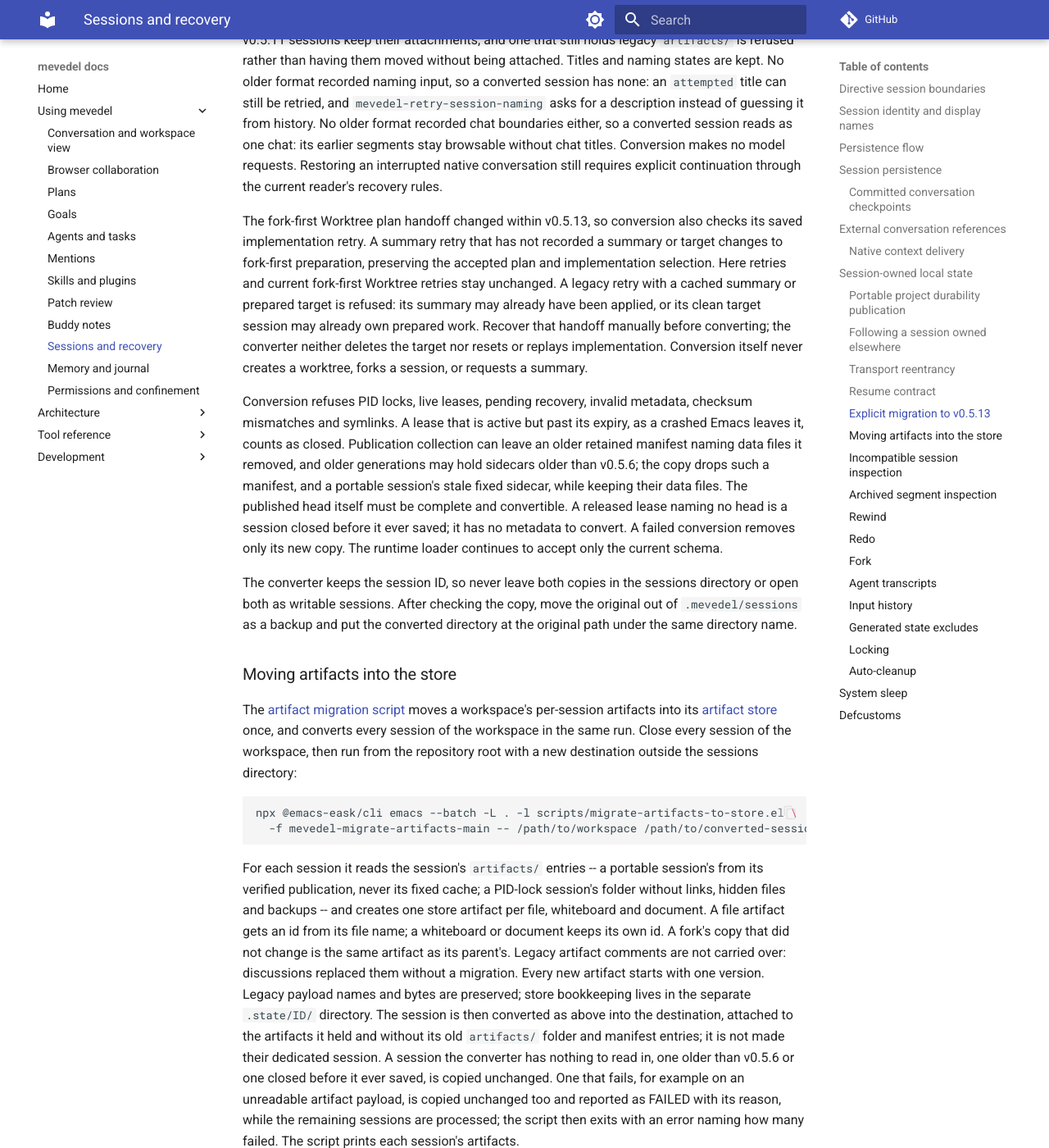
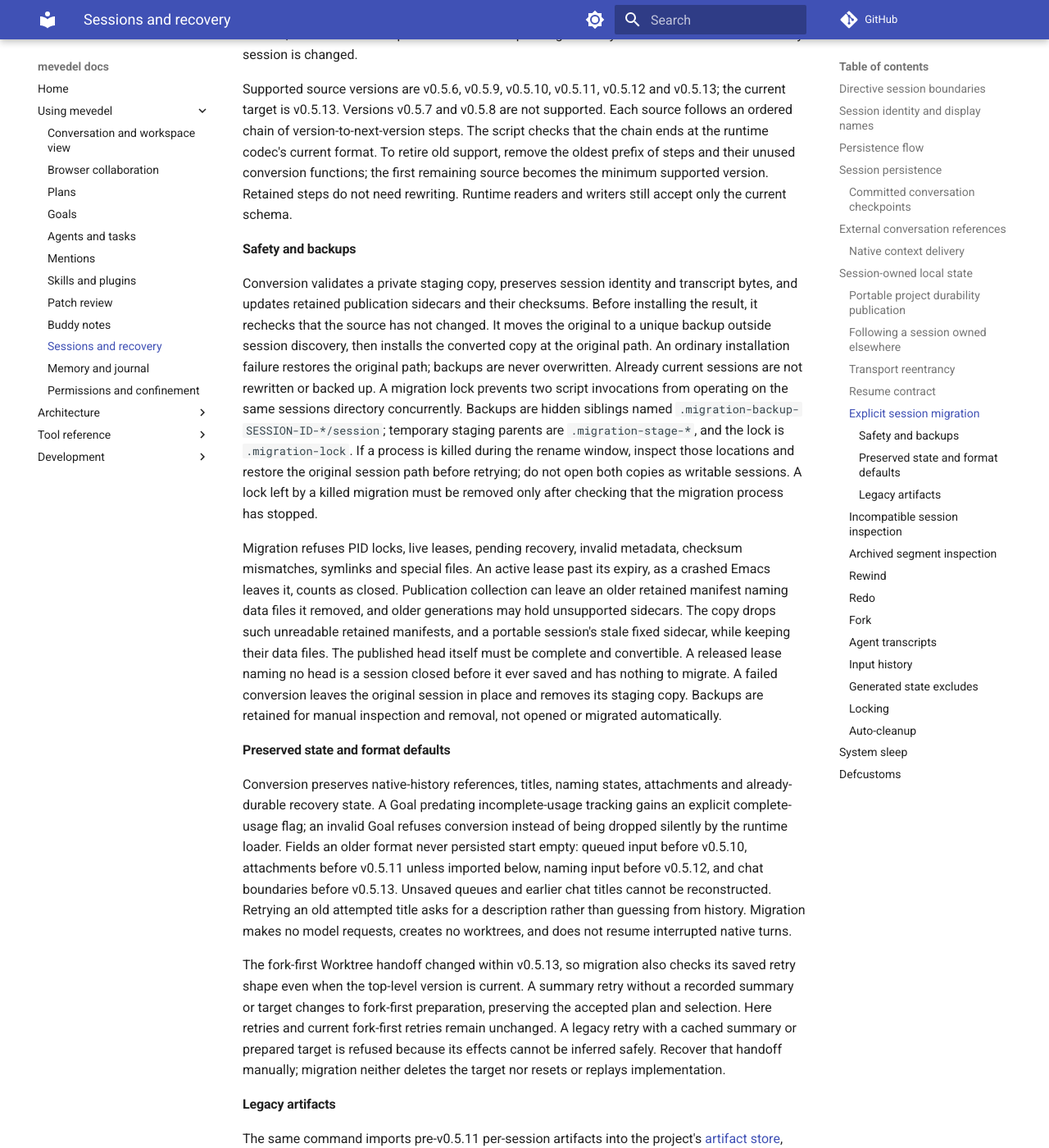
Before and after one commit to FrauH0lle/mevedel, an MkDocs documentation site: the page built from docs/sessions.md, in a window 1280 px wide and 1400 px high, scrolled down 38887 px. Shown: the whole window at 82% size. Built offline with MkDocs 1.6.1 and Material for MkDocs 9.7.7, drawn with Linux system fonts in a browser that asks for light colours; comment, search, counter and statistics services are not loaded; some of the changed text lies outside the part shown.

Commit message:
Unify standalone session migration with safe stepwise upgrades

````diff
--- a/docs/adr/0100-portable-project-session-authority.md
+++ b/docs/adr/0100-portable-project-session-authority.md
@@ -47,13 +47,21 @@ claim from another client therefore always wins.
 
 A missing or contradictory authority profile is an error. The session codec
 accepts one current format without automatic migration or a dual reader. The
-explicit [migration script](https://github.com/FrauH0lle/mevedel/blob/master/scripts/migrate-session-v0.5.6.el), which
-converts v0.5.6, v0.5.9 and v0.5.10 sidecars to v0.5.11 and validates their Goals,
-operates on a separate closed-session copy;
-it does not change the runtime authority or codec contract. See
+explicit [migration script](https://github.com/FrauH0lle/mevedel/blob/master/scripts/migrate-sessions.el)
+upgrades supported closed sessions through ordered version steps and validates
+their Goals. It validates a separate staging copy, then installs it in place
+while retaining the original as a backup outside session discovery. This
+standalone migration does not change the runtime authority or codec contract. See
 [Sessions](../sessions.md) for the current storage contract.
 
 ## Decision history
+
+The original migration commands required separate session/artifact invocations,
+new destination directories, and a manual swap. The user requested a single
+automation-friendly command taking a session or project directory, together
+with version steps whose oldest prefix can be retired. The unified script now
+owns those mechanics and backup handling; runtime compatibility remains
+explicitly out of scope.
 
 ADR 0100 introduced the portable profile in session format v0.5.2, replacing
 transport-selected ownership for project sessions. It initially described file
--- a/docs/sessions.md
+++ b/docs/sessions.md
@@ -195,7 +195,7 @@ naming input, closed chats (`:chapters`),
 the ids of attached [store artifacts](view.md#artifact-store) (`:attached-artifacts`),
 and, for an artifact's own conversation, that artifact's id (`:dedicated-artifact`).
 Other schemas are rejected by the runtime loader; older sessions are converted
-only by the [explicit migration](#explicit-migration-to-v0513). Recovery records
+only by the [explicit migration](#explicit-session-migration). Recovery records
 contain issue messages, never credentials.
 Queued follow-ups retain text, attribution, scope and attachment grants. Live
 submission objects are excluded. Undelivered steering reloads as requiring review,
@@ -802,7 +802,7 @@ confirmation; declining aborts resume, while accepting binds the conversation
 to the opened workspace and discards copied session permission rules, resource
 grants, and additional roots.  The next save records the opened workspace's
 identity. Superseded sidecar shapes are not migrated during resume; the
-[explicit migration](#explicit-migration-to-v0513) runs separately.
+[explicit migration](#explicit-session-migration) runs separately.
 
 The package release is `0.5.0`; its persisted session format is independently
 `v0.5.13`.  The top-level `:authority-mode`, `:ptc-checkpoints`, and
@@ -1026,7 +1026,7 @@ Snapshot contents remain raw and owner-only. Readers resolve the names in the
 checkpoint index; saving does not rewrite existing archived history.
 
 Sessions no longer publish `artifacts/...` logical entries. The
-[artifact migration](#moving-artifacts-into-the-store) moves the content of a
+[artifact migration](#legacy-artifacts) moves the content of a
 session published before the store into it and drops those entries from the
 converted copy.
 
@@ -1822,107 +1822,123 @@ An active persisted Goal is restored `paused`, with an explicit session-resumed
 reason; opening a session never dispatches Goal work. `/goal resume` is required
 to continue. Rewind preserves session preset settings but clears Goal state.
 
-### Explicit migration to v0.5.13
-
-The standalone [migration script](https://github.com/FrauH0lle/mevedel/blob/master/scripts/migrate-session-v0.5.6.el) converts
-v0.5.6, v0.5.9, v0.5.10, v0.5.11 and v0.5.12 sessions to v0.5.13. A v0.5.13
-session receives the Worktree retry normalization described below and is
-otherwise only validated. Other versions, including v0.5.7 and
-v0.5.8, are not read.
-Close the source session first, then run
-from the repository root with a new destination outside the source directory:
+### Explicit session migration
+
+The standalone [migration script](https://github.com/FrauH0lle/mevedel/blob/master/scripts/migrate-sessions.el)
+accepts a session directory or project root and upgrades sessions **in place**
+to the latest format. Close the selected session, or every session in the
+project, and keep them closed throughout migration. From the repository root:
 
 ```bash
-npx @emacs-eask/cli emacs --batch -L . -l scripts/migrate-session-v0.5.6.el \
-  -f mevedel-migrate-session-main -- /path/to/old-session /path/to/converted-session
+# Migrate every session in a project:
+npx @emacs-eask/cli emacs --batch -L . -l scripts/migrate-sessions.el \
+  -f mevedel-migrate-session-main -- /path/to/project
+
+# Or migrate one session:
+npx @emacs-eask/cli emacs --batch -L . -l scripts/migrate-sessions.el \
+  -f mevedel-migrate-session-main -- /path/to/project/.mevedel/sessions/SESSION-ID
 ```
 
-The source remains unchanged. The converter preserves session identity,
-transcripts, artifacts, native-history references and all retained publication
-heads, updating sidecar checksums. A Goal saved before incomplete-usage
-tracking gains an explicit complete-usage flag; an invalid Goal refuses
-conversion instead of being dropped silently by the runtime loader. New recovery fields start empty because older
-formats did not persist queued input; previously unsaved queues cannot be recovered.
-Existing v0.5.10 sidecars retain their recovery state. A converted session
-starts with no attached artifacts unless the artifact migration below attaches
-the ones it moved; v0.5.11 sessions keep their attachments, and one that still
-holds legacy `artifacts/` is refused rather than having them moved without
-being attached. Titles and naming states are kept. No older format recorded
-naming input, so a converted session has none: an `attempted` title can still
-be retried, and `mevedel-retry-session-naming` asks for a description instead
-of guessing it from history. No older format recorded chat boundaries either,
-so a converted session reads as one chat: its earlier segments stay browsable
-without chat titles. Conversion makes no model requests. Restoring an interrupted
-native conversation still requires explicit continuation through the current
-reader's recovery rules.
-
-The fork-first Worktree plan handoff changed within v0.5.13, so conversion
-also checks its saved implementation retry. A summary retry that has not
-recorded a summary or target changes to fork-first preparation, preserving
-the accepted plan and implementation selection. Here retries and current
-fork-first Worktree retries stay unchanged. A legacy retry with a cached
-summary or prepared target is refused: its summary may already have been
-applied, or its clean target session may already own prepared work. Recover
-that handoff manually before converting; the converter neither deletes the
-target nor resets or replays implementation. Conversion itself never creates
-a worktree, forks a session, or requests a summary.
-
-Conversion refuses PID locks, live leases, pending recovery, invalid metadata,
-checksum mismatches and symlinks. A lease that is active but past its expiry,
+There are no version selectors, prompts, separate artifact-migration commands,
+or manual directory swaps. `--help` prints usage. The command reports each
+session's outcome and the backup path when it changes a session. It exits zero
+when every selected session is migrated, already current, or closed before
+ever being saved; any failed session makes the exit status nonzero. A project
+run continues past individual conversion failures. Unsupported versions are
+failures, not successful skips. A live session or pending recovery aborts the
+whole run before any session is changed.
+
+Supported source versions are v0.5.6, v0.5.9, v0.5.10, v0.5.11, v0.5.12 and
+v0.5.13; the current target is v0.5.13. Versions v0.5.7 and v0.5.8 are not
+supported. Each source follows an ordered chain of version-to-next-version
+steps. The script checks that the chain ends at the runtime codec's current
+format. To retire old support, remove the oldest prefix of steps and their
+unused conversion functions; the first remaining source becomes the minimum
+supported version. Retained steps do not need rewriting. Runtime readers and
+writers still accept only the current schema.
+
+#### Safety and backups
+
+Conversion validates a private staging copy, preserves session identity and
+transcript bytes, and updates retained publication sidecars and their
+checksums. Before installing the result, it rechecks that the source has not
+changed. It moves the original to a unique backup outside session discovery,
+then installs the converted copy at the original path. An ordinary installation
+failure restores the original path; backups are never overwritten. Already
+current sessions are not rewritten or backed up. A migration lock prevents two
+script invocations from operating on the same sessions directory concurrently.
+Backups are hidden siblings named `.migration-backup-SESSION-ID-*/session`;
+temporary staging parents are `.migration-stage-*`, and the lock is
+`.migration-lock`. If a process is killed during the rename window, inspect
+those locations and restore the original session path before retrying; do not
+open both copies as writable sessions. A lock left by a killed migration must
+be removed only after checking that the migration process has stopped.
+
+Migration refuses PID locks, live leases, pending recovery, invalid metadata,
+checksum mismatches, symlinks and special files. An active lease past its expiry,
 as a crashed Emacs leaves it, counts as closed. Publication collection can
 leave an older retained manifest naming data files it removed, and older
-generations may hold sidecars older than v0.5.6; the copy drops such a
-manifest, and a portable session's stale fixed sidecar, while keeping their
-data files. The published head itself must be complete and convertible. A
-released lease naming no head is a session closed before it ever saved; it has
-no metadata to convert. A failed conversion removes only its new copy. The runtime loader continues to
-accept only the current schema.
-
-The converter keeps the session ID, so never leave both copies in the sessions
-directory or open both as writable sessions. After checking the copy, move the
-original out of `.mevedel/sessions` as a backup and put the converted directory
-at the original path under the same directory name.
-
-### Moving artifacts into the store
-
-The [artifact migration script](https://github.com/FrauH0lle/mevedel/blob/master/scripts/migrate-artifacts-to-store.el)
-moves a workspace's per-session artifacts into its
-[artifact store](view.md#artifact-store) once, and converts every session of
-the workspace in the same run. Close every session of the workspace, then run
-from the repository root with a new destination outside the sessions
-directory:
-
-```bash
-npx @emacs-eask/cli emacs --batch -L . -l scripts/migrate-artifacts-to-store.el \
-  -f mevedel-migrate-artifacts-main -- /path/to/workspace /path/to/converted-sessions
-```
-
-For each session it reads the session's `artifacts/` entries -- a portable
-session's from its verified publication, never its fixed cache; a PID-lock
-session's folder without links, hidden files and backups -- and creates one
-store artifact per file, whiteboard and document. A file artifact gets an id
-from its file name; a whiteboard or document keeps its own id. A fork's copy
-that did not change is the same artifact as its parent's. Legacy artifact
-comments are not carried over: discussions replaced them without a migration.
-Every new artifact starts with
-one version. Legacy payload names and bytes are preserved; store bookkeeping
-lives in the separate `.state/ID/` directory. The session is then converted
-as above into the destination, attached to the artifacts it held and without
-its old `artifacts/` folder and manifest entries; it is not made their
-dedicated session. A session the converter has nothing to read in, one older
-than v0.5.6 or one closed before it ever saved, is copied unchanged. One that
-fails, for example on an unreadable artifact payload, is copied unchanged too
-and reported as FAILED with its reason, while the remaining sessions are
-processed; the script then exits with an error naming how many failed. The
-script prints each session's artifacts.
-
-Nothing in the original sessions changes, so a failed run loses nothing. A
-rerun into a new destination reuses the store artifacts an earlier run
-completed, including shared items reused across forked sessions. Interrupted
-imports are removed on failure and retried with their first version intact.
-After checking the destination, move the
-original sessions directory aside as a backup and put the destination in its
-place.
+generations may hold unsupported sidecars. The copy drops such unreadable
+retained manifests, and a portable session's stale fixed sidecar, while keeping
+their data files. The published head itself must be complete and convertible.
+A released lease naming no head is a session closed before it ever saved and
+has nothing to migrate. A failed conversion leaves the original session in
+place and removes its staging copy. Backups are retained for manual inspection
+and removal, not opened or migrated automatically.
+
+#### Preserved state and format defaults
+
+Conversion preserves native-history references, titles, naming states,
+attachments and already-durable recovery state. A Goal predating
+incomplete-usage tracking gains an explicit complete-usage flag; an invalid
+Goal refuses conversion instead of being dropped silently by the runtime
+loader. Fields an older format never persisted start empty: queued input
+before v0.5.10, attachments before v0.5.11 unless imported below, naming input
+before v0.5.12, and chat boundaries before v0.5.13. Unsaved queues and earlier
+chat titles cannot be reconstructed. Retrying an old attempted title asks for
+a description rather than guessing from history. Migration makes no model
+requests, creates no worktrees, and does not resume interrupted native turns.
+
+The fork-first Worktree handoff changed within v0.5.13, so migration also
+checks its saved retry shape even when the top-level version is current. A
+summary retry without a recorded summary or target changes to fork-first
+preparation, preserving the accepted plan and selection. Here retries and
+current fork-first retries remain unchanged. A legacy retry with a cached
+summary or prepared target is refused because its effects cannot be inferred
+safely. Recover that handoff manually; migration neither deletes the target nor
+resets or replays implementation.
+
+#### Legacy artifacts
+
+The same command imports pre-v0.5.11 per-session artifacts into the project's
+[artifact store](view.md#artifact-store), attaches their ids to the converted
+session, and removes its old `artifacts/` folder and manifest entries. The
+session is not made their dedicated session. Project ownership is inferred
+from the session's location under `PROJECT/.mevedel/sessions/`; a detached
+session holding legacy artifacts is refused rather than writing to a guessed
+project. A store-aware session still holding legacy artifacts is also refused
+rather than losing existing attachments. Artifact imports require every
+session in that project to be closed, even when the command selects only one
+session, because they write the shared store. Metadata-only single-session
+migration does not require closing unrelated sessions.
+
+Portable artifacts come from verified publications, never fixed caches. PID
+session artifact enumeration excludes hidden files and backups; links anywhere
+in a session are refused before importing. Files retain their payload names
+and bytes; whiteboards and documents retain their ids unless a fork's copy
+diverged. Identical fork copies reuse the same imported artifact. Each new
+artifact starts with one version, with bookkeeping in `.state/ID/`. Legacy
+artifact comments are not carried over: discussions replaced them without a
+migration. Unrecognized files in the reserved `artifacts/shared-editing/`
+namespace refuse migration rather than being silently discarded.
+
+Metadata validation precedes store imports. A failed import leaves the source
+session unchanged; completed imports may remain in the store and are reused
+on retry only while their payload or shared-item state still matches the
+legacy source. A changed source or imported artifact, or a missing imported
+payload, refuses the retry rather than overwriting either copy or attaching
+stale content. Resolve that difference before retrying. Interrupted individual
+imports remove their incomplete new item.
 
 ### Incompatible session inspection
 
````
Also changed, not shown: AGENTS.md (+21 -2 lines), docs/adr/0124-keep-artifacts-in-a-workspace-store.md (+13 -4 lines), 5 other files.
